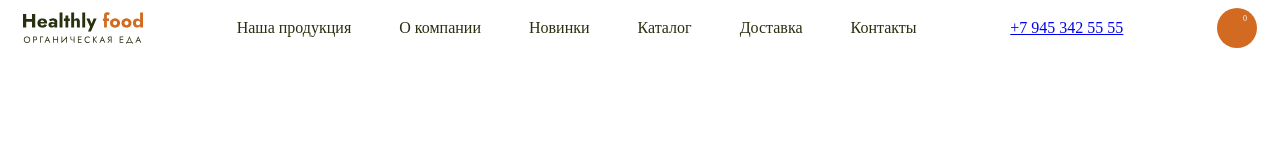
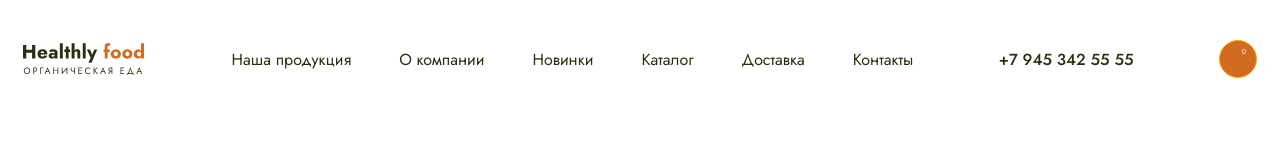
Before and after one commit to apustovoitova/Shop, a website built with webpack: page src/index.html in a window 1280 px wide. Built offline with nearby package versions, Linux system fonts and the light colour scheme; files whose address does not match are found by name.

Commit message:
lesson 8 header done

```diff
--- a/src/index.html
+++ b/src/index.html
@@ -34,10 +34,10 @@
                     </li>
                 </ul>
             </nav>
-            <a href="tel:+79453425555" class="">+7 945 342 55 55</a>
-            <a href="#" class="header__cart">
+            <a href="tel:+79453425555" class="header__tel">+7 945 342 55 55</a>
+            <button href="#" class="header__cart">
                 <span class="header__counter">0</span>
-            </a>
+            </button>
         </header>
     </div>
 </body>
--- a/src/styles/main.scss
+++ b/src/styles/main.scss
@@ -1,6 +1,20 @@
-$text: #27300f;
+@import url('https://fonts.googleapis.com/css2?family=Cormorant:ital,wght@0,700;1,600&family=Jost:wght@400;500&display=swap');
+
+$green: #27300f;
 $orange: #d26a22;
 $white: #ffffff;
+
+$font-jost: 'Jost', sans-serif;
+$font-cormorant: 'Cormorant', serif;
+
+html {
+    font-size: 10px;
+}
+
+body {
+    font-size: 1.6rem;
+    font-family: $font-jost;
+}
 
 .header {
 max-width: 1440px;
@@ -10,48 +24,55 @@ padding-right: 15px;
 display: flex;
 justify-content: space-between;
 align-items: center;
+margin-top: 4rem;
 &__nav {
     display: flex;
     list-style-type: none;
     margin: 0;
     padding-left: 0;
-    gap: 48px;
+    gap: 4.8rem;
 }
 &__link {
-    font-size: 16px;
-    color: $text;
+    font-size: 1.6rem;
+    color: $green;
     text-decoration: none;
     &:hover {
         color: $orange;
     }
+}
  &__tel {
-    font-size: 16px;
-    color: $text;
+    font-size: 1.6rem;
+    font-weight: 500;
+    color: $green;
     text-decoration: none;
     &:hover {
         color: $orange;
     }
- }
 }
 &__cart {
     display: block;
-    width: 40px;
-    height: 40px;
+    width: 3.8rem;
+    height: 3.8rem;
     border-radius: 100%;
     background-color: $orange;
     background-image: url(../images/cart.svg);
     background-repeat: no-repeat;
     background-position: center center;
-    background-size: 17px 15px;
+    background-size: 1.7rem 1.5rem;
     position: relative;
+    border: 1px solid orange;
+    &:hover {
+    background-color: $green;
+    border: 1px solid $green;
+    }
 }
 
 &__counter {
-    font-size: 8px;
+    font-size: .8rem;
     color: $white;
     position: absolute;
-    right: 10px;
-    top: 6px;
+    right: 1rem;
+    top: .6rem;
 }
 
 }
@@ -60,6 +81,6 @@ align-items: center;
     background-image: url(../images/logo.svg);
     background-repeat: no-repeat;
     background-size: contain;
-    width: 120px;
-    height: 32px;
+    width: 12.3rem;
+    height: 3.2rem;
 }
```
Also changed, not shown: dist/index.html, dist/styles/main.css.
